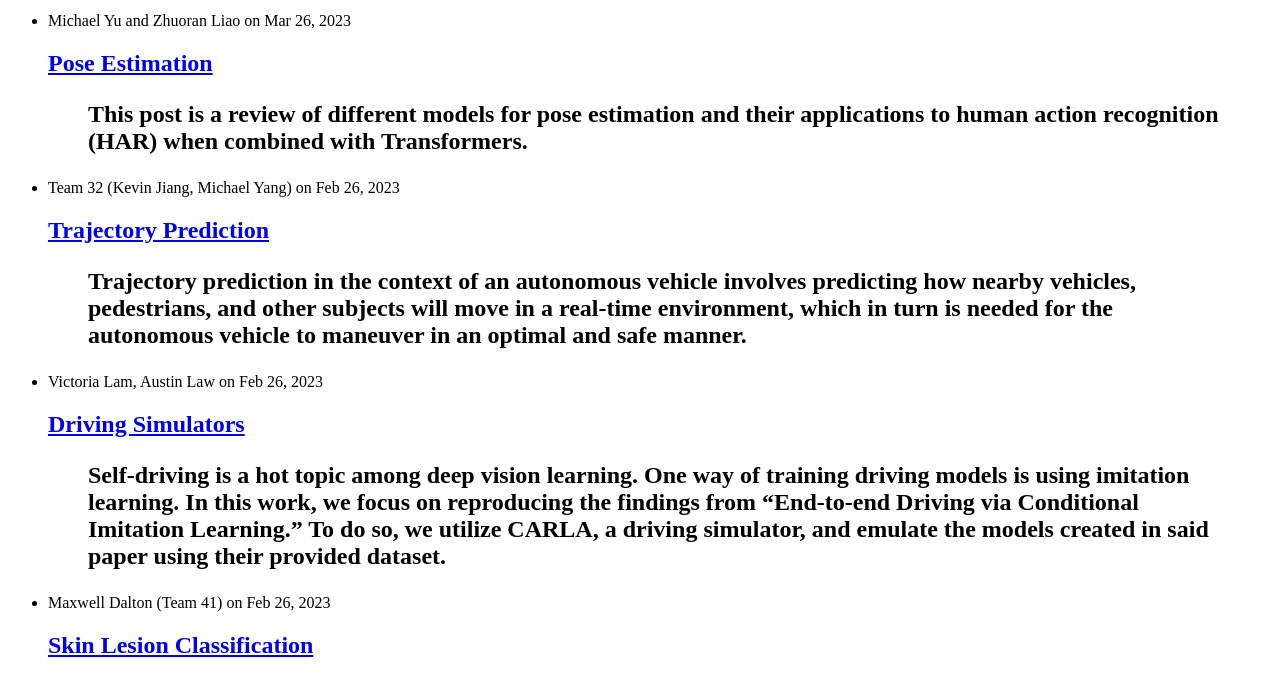
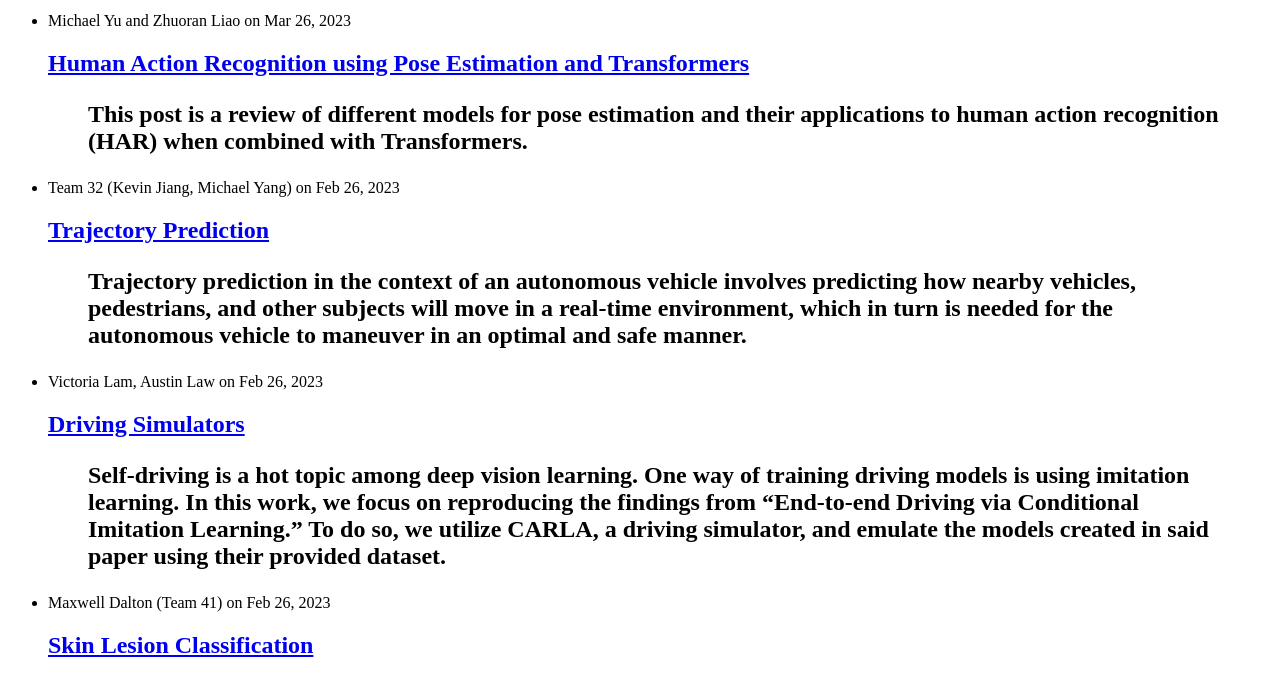
Before and after one commit to UCLAdeepvision/CS188-Projects-2023Winter, a Jekyll site: the page built from index.html, in a window 1280 px wide and 900 px high, cut to the strip 212-900 px from the top of the window. Built offline with Jekyll 4.4.1, drawn with Linux system fonts in a browser that asks for light colours.

Commit message:
Update 2023-01-26-team10-har-pose-estimation.md

```diff
--- a/_posts/2023-01-26-team10-har-pose-estimation.md
+++ b/_posts/2023-01-26-team10-har-pose-estimation.md
@@ -1,7 +1,7 @@
 ---
 layout: post
 comments: true
-title: Pose Estimation
+title: Human Action Recognition using Pose Estimation and Transformers
 author: Michael Yu and Zhuoran Liao
 date: 2023-03-26
 ---
```
